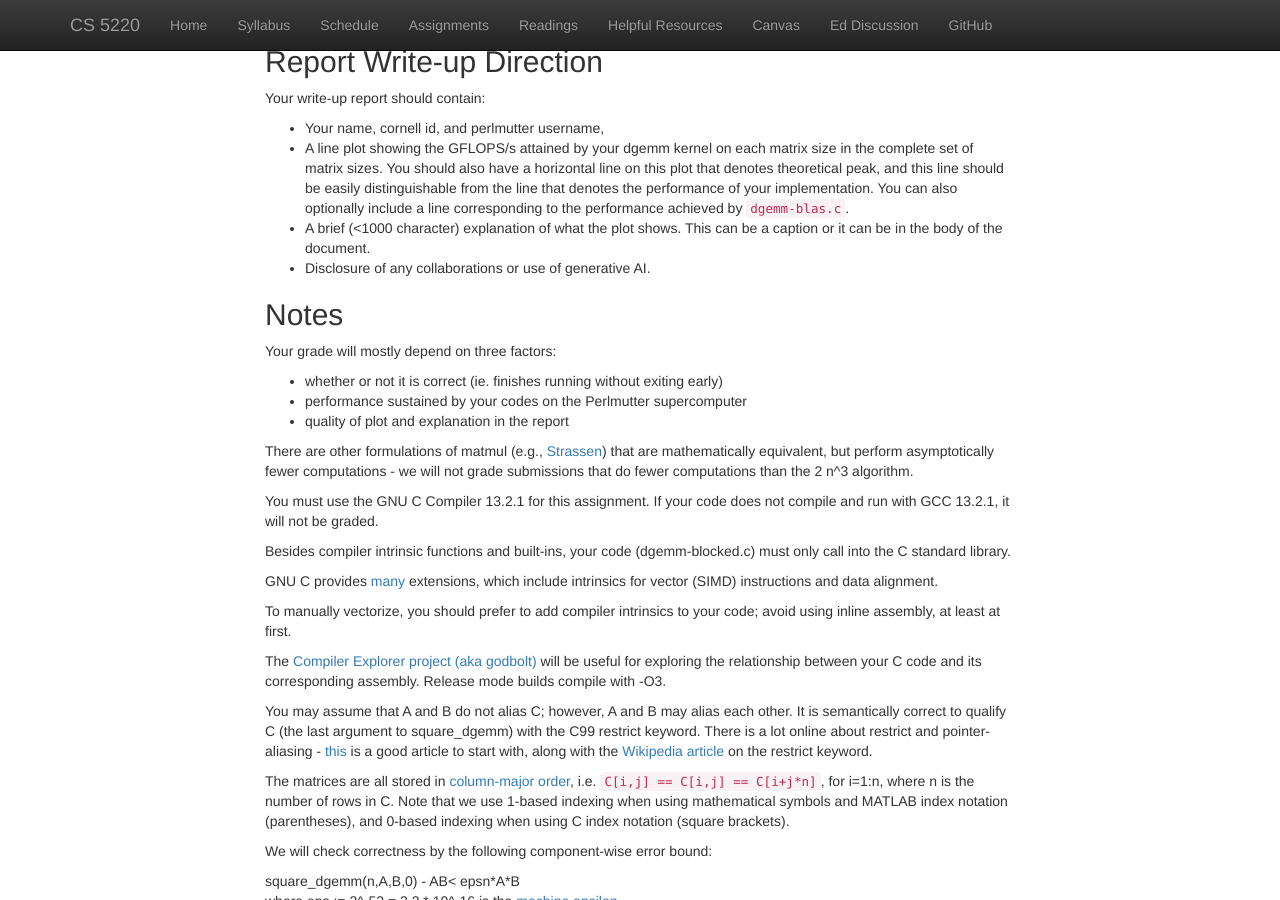
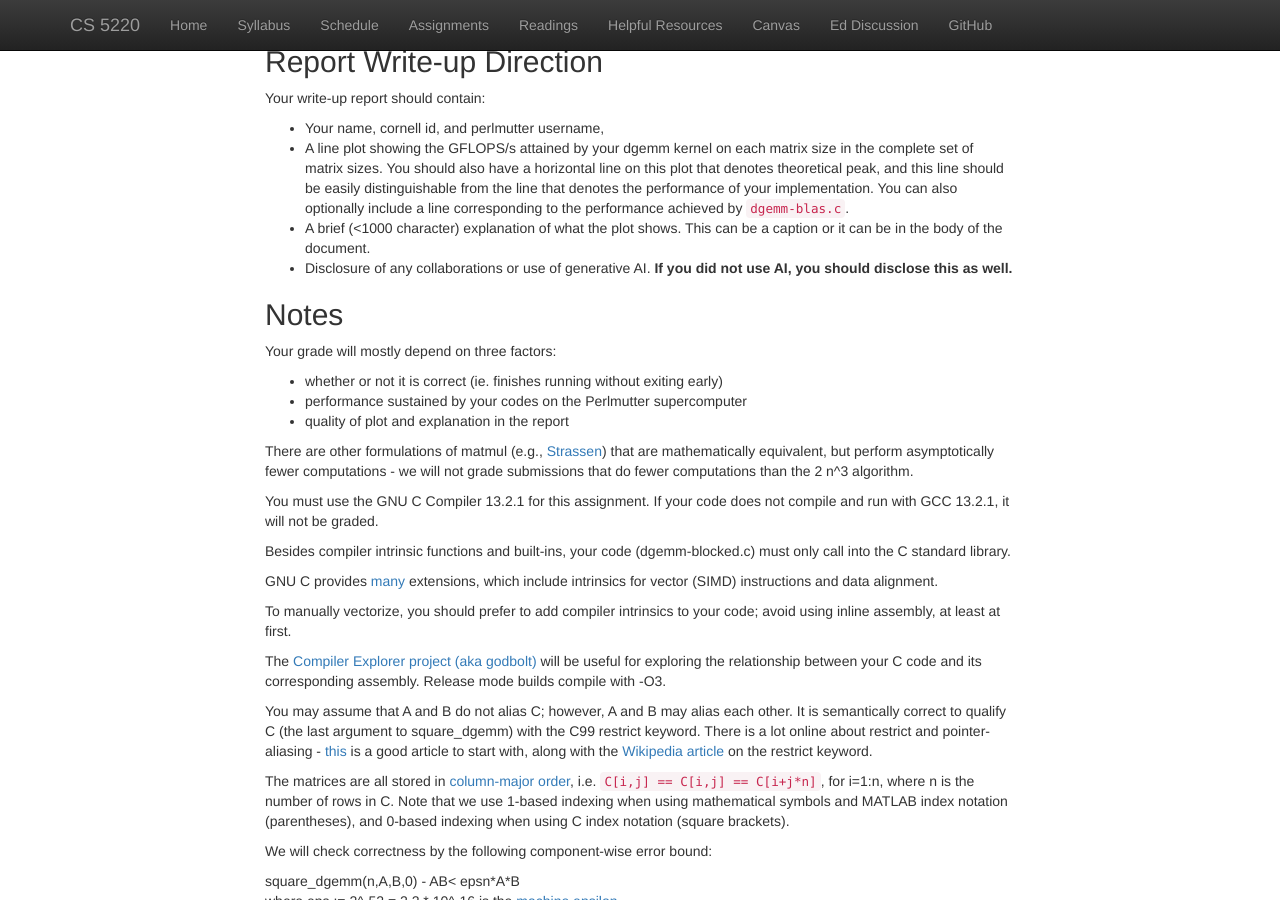
Before and after one commit to cs5220-26sp/web, a Jekyll site: the page built from web/hw/hw1.md, in a window 1280 px wide and 900 px high, scrolled down 7236 px. Built offline with Jekyll 4.4.1, drawn with Linux system fonts in a browser that asks for light colours; nearby versions of some CDN libraries; formulas are drawn with MathJax 3.

Commit message:
update AI disclosure

```diff
--- a/web/hw/hw1.md
+++ b/web/hw/hw1.md
@@ -376,7 +376,7 @@ Your write-up report should contain:
 - Your name, cornell id, and perlmutter username,
 - A line plot showing the GFLOPS/s attained by your dgemm kernel on each matrix size in the complete set of matrix sizes. You should also have a horizontal line on this plot that denotes theoretical peak, and this line should be easily distinguishable from the line that denotes the performance of your implementation. You can also optionally include a line corresponding to the performance achieved by `dgemm-blas.c`.
 - A brief (<1000 character) explanation of what the plot shows. This can be a caption or it can be in the body of the document.
-- Disclosure of any collaborations or use of generative AI.
+- Disclosure of any collaborations or use of generative AI. **If you did not use AI, you should disclose this as well.**
 
 ## Notes
 
```
